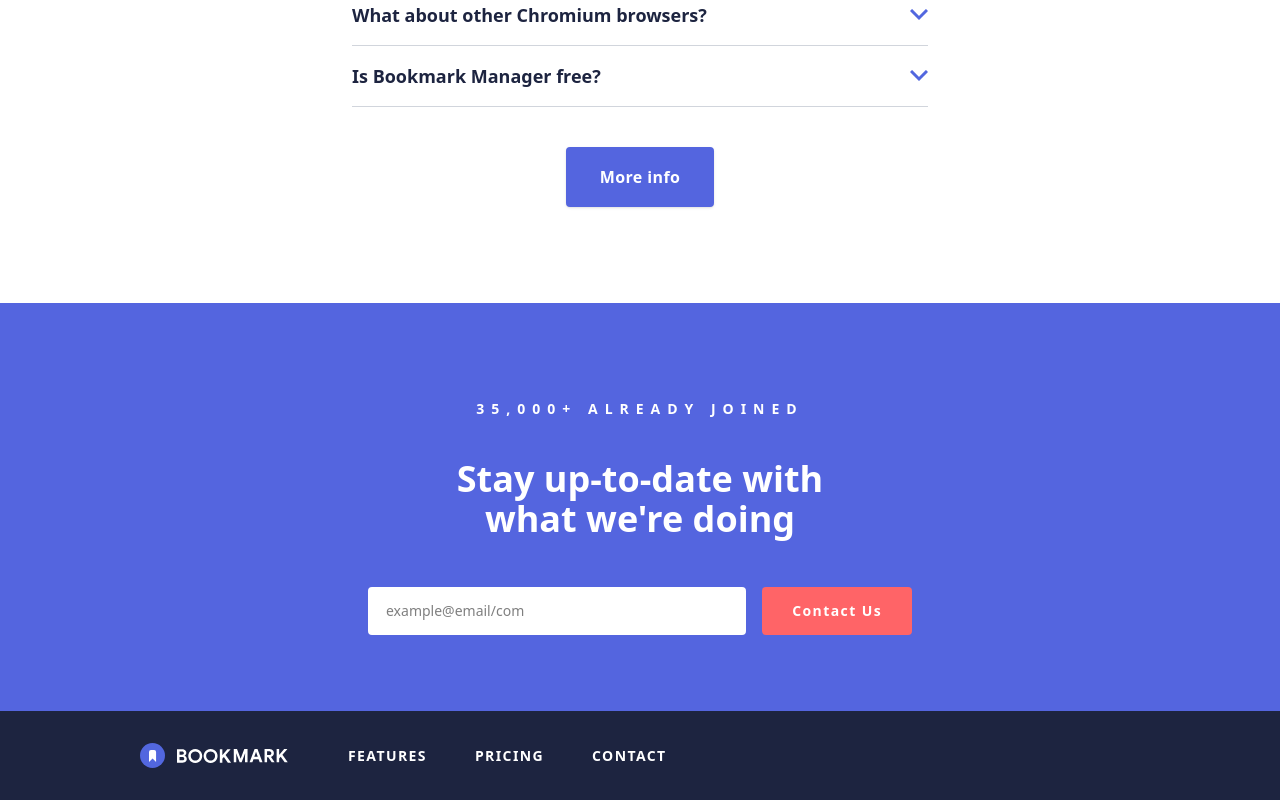
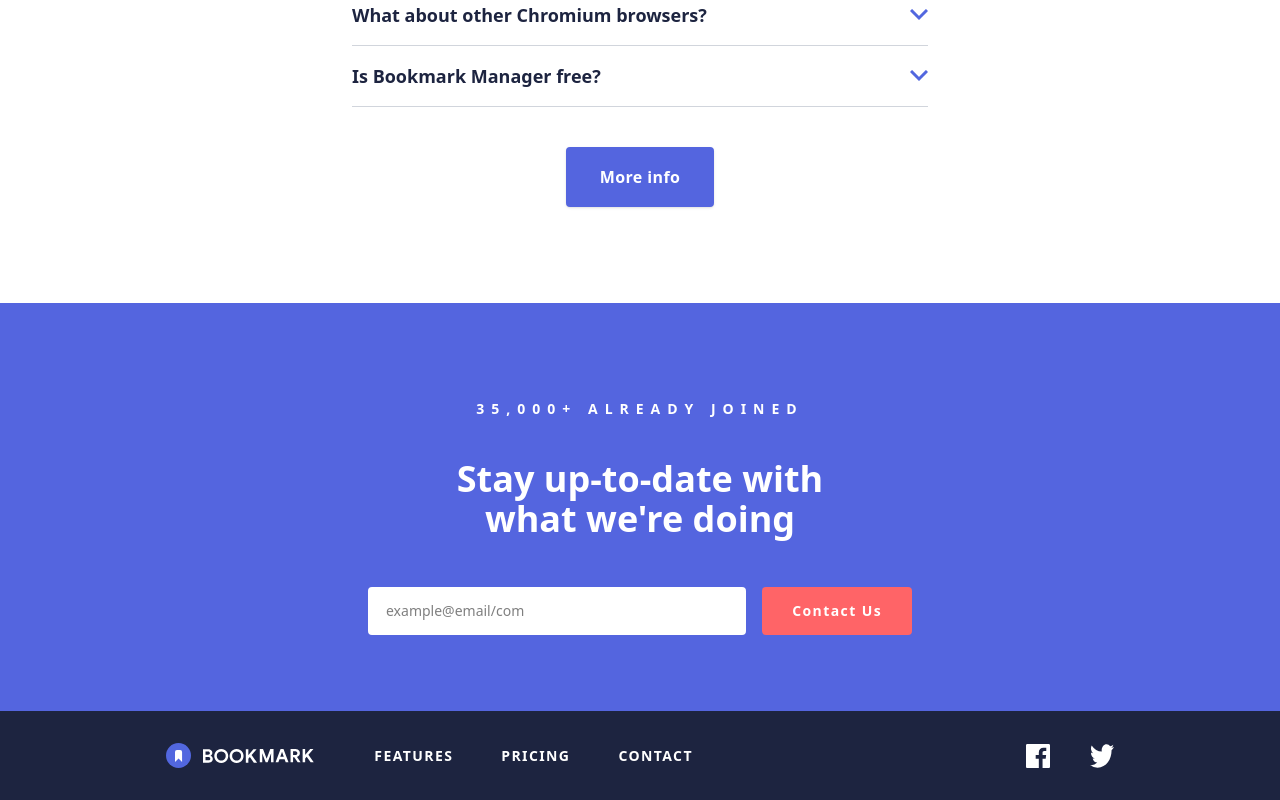
Before and after one commit to JlBestMc/S5.-Landing-Page-React, a React (Vite) app: page / in a window 1280 px wide. Shown: the part 1482-2282 px from the top of the page. Built offline with nearby package versions, Linux system fonts and the light colour scheme.

Commit message:
Component Footer completed

```diff
--- a/src/components/organismes/Footer.tsx
+++ b/src/components/organismes/Footer.tsx
@@ -1,11 +1,15 @@
 import Anchor from "../atoms/anchor";
 import Logo from "../atoms/Logo";
 import bookmarkWhite from "../../assets/logo-bookmark-white.svg";
+import facebookIcon from "../../assets/icon-facebook.svg";
+import twitterIcon from "../../assets/icon-twitter.svg";
+import facebookIconRed from "../../assets/icon-facebook-red.svg";
+import twitterIconRed from "../../assets/icon-twitter-red.svg";
 
 export default function Footer() {
   return (
-    <footer className="md:w-full py-8 flex items-center bg-[#1d2440]">
-      <div className="flex justify-between items-center gap-15 pl-35">
+    <footer className="md:w-full py-8 flex items-center justify-around bg-[#1d2440]">
+      <div className="flex justify-between items-center gap-15 ">
         <Logo src={bookmarkWhite} />
         <nav className="flex gap-12 items-center text-white tracking-widest">
           <Anchor
@@ -28,6 +32,22 @@ export default function Footer() {
           </Anchor>
         </nav>
       </div>
+      <div className="flex gap-10">
+        <img
+          src={facebookIcon}
+          alt="Facebook"
+          className="w-6 h-6 transition-opacity duration-200 cursor-[url('./assets/cursor.cur'),_auto] "
+          onMouseOver={(e) => (e.currentTarget.src = facebookIconRed)}
+          onMouseOut={(e) => (e.currentTarget.src = facebookIcon)}
+        />
+        <img
+          src={twitterIcon}
+          alt="Facebook"
+          className="w-6 h-6 transition-opacity duration-200 cursor-[url('./assets/cursor.cur'),_auto]"
+          onMouseOver={(e) => (e.currentTarget.src = twitterIconRed)}
+          onMouseOut={(e) => (e.currentTarget.src = twitterIcon)}
+        />
+      </div>
     </footer>
   );
 }
```
Also changed, not shown: src/assets/icon-facebook-red.svg (added), src/assets/icon-twitter-red.svg (added).
